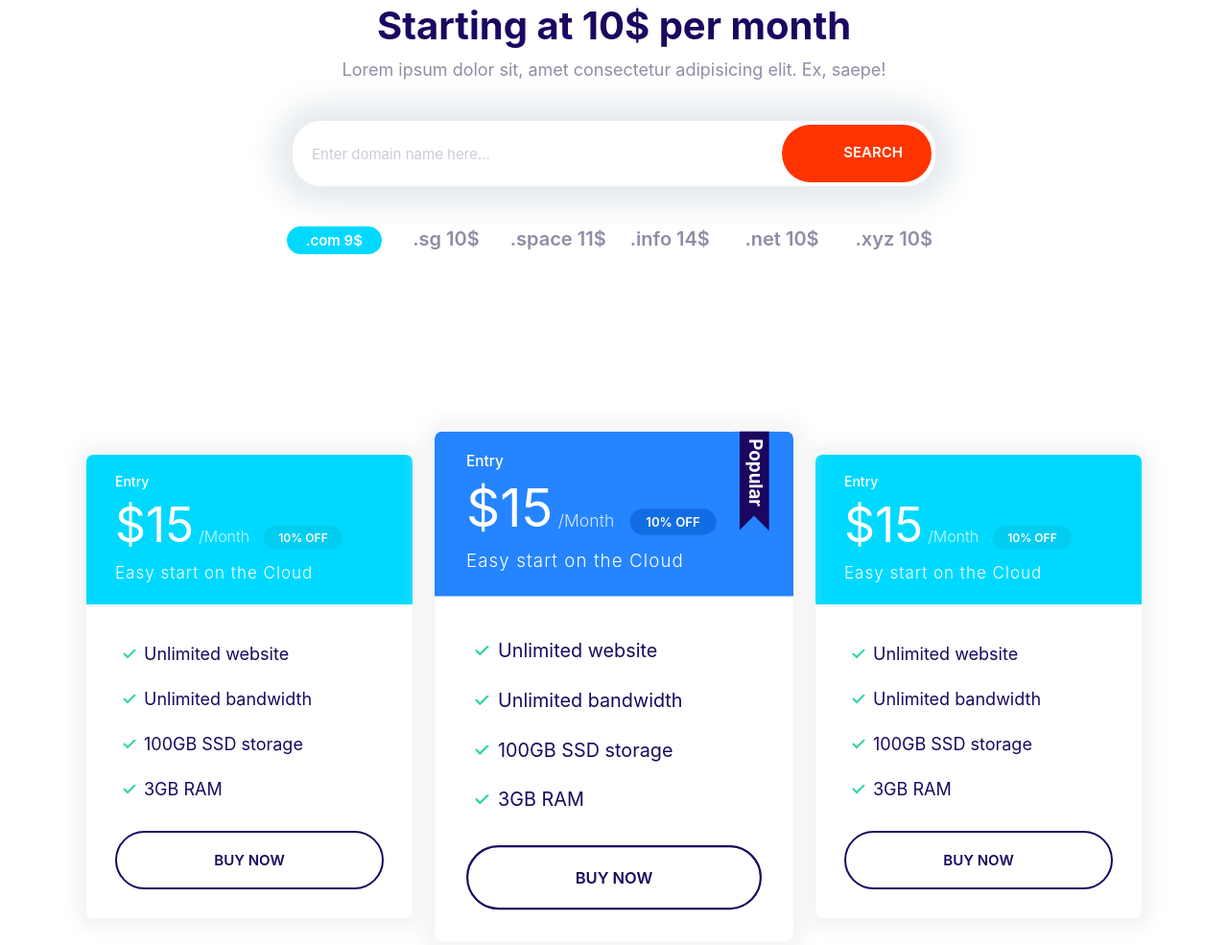
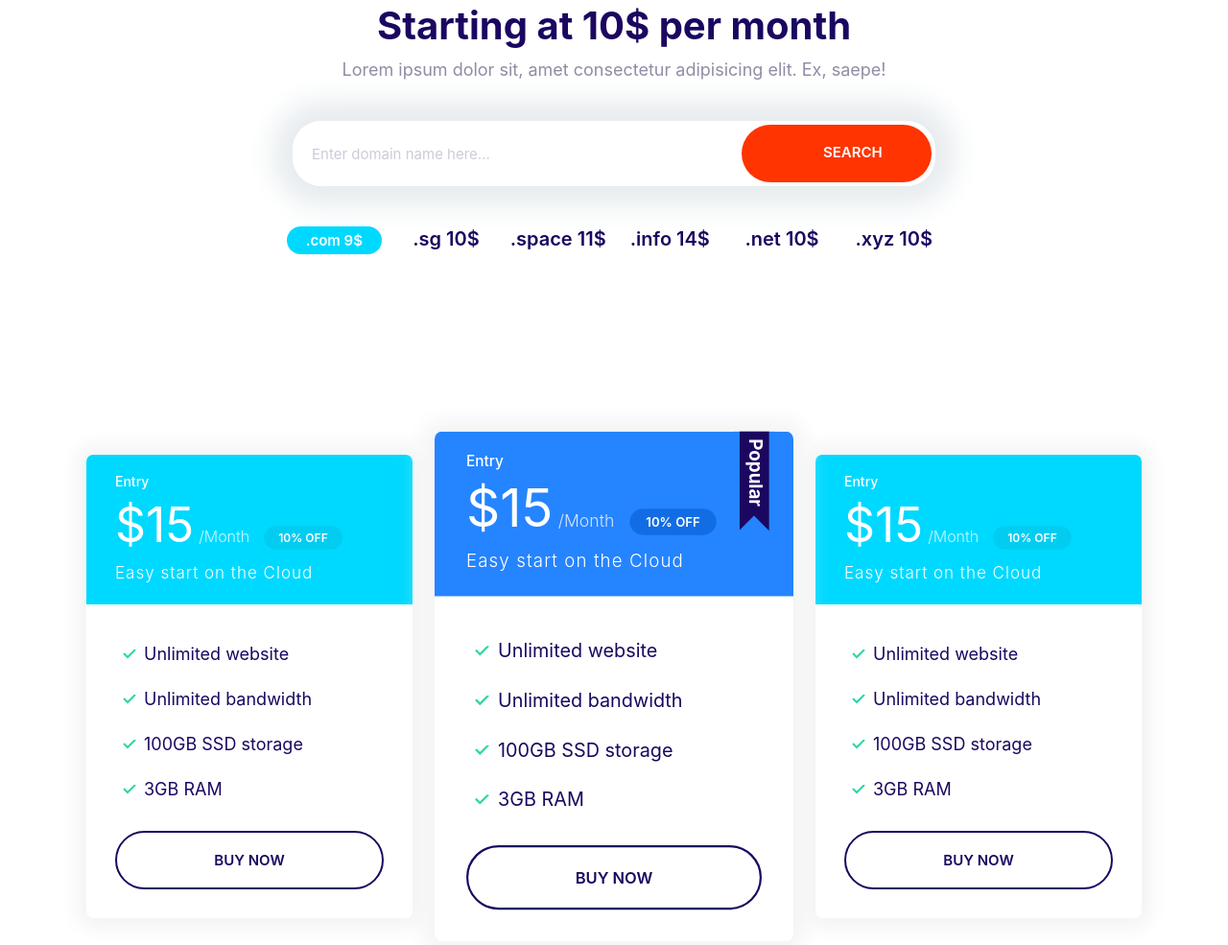
Before and after one commit to emaliraza/Alified, a website built with Parcel: page index.html in a window 1280 px wide. Shown: the part 1800-2785 px from the top of the page at 96% size. Built offline with nearby package versions, Linux system fonts and the light colour scheme.

Commit message:
fixing input button.

```diff
--- a/css/styles.css
+++ b/css/styles.css
@@ -141,6 +141,7 @@
   .list {
     list-style: none;
     padding-left: 0;
+
   }
 
   .list--inline .list__item {
@@ -206,7 +207,7 @@
     font-weight: 600;
     margin: 1rem 0;
     outline: 0;
-    padding: 2rem 3rem;
+    padding: 2rem 4vw;
     text-align: center;
     text-transform: uppercase;
     white-space: nowrap;
@@ -297,6 +298,7 @@
     border: 0;
     flex-grow: 1;
     padding: 1.5rem 2rem;
+    width: 0;
   }
 
   .input-group .btn {
@@ -743,8 +745,9 @@
   }
 
   .block-domain__prices {
+    color: var(--color-headings);
     display: grid;
-    grid-template-columns: repeat(3, 1fr);
+    grid-template-columns: repeat(2, 1fr);
     grid-template-rows: repeat(2, 6rem);
     font-size: 2rem;
     font-weight: 600;
```
